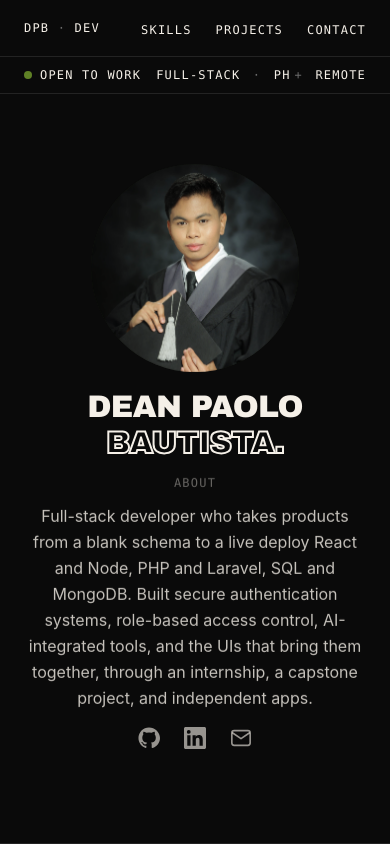
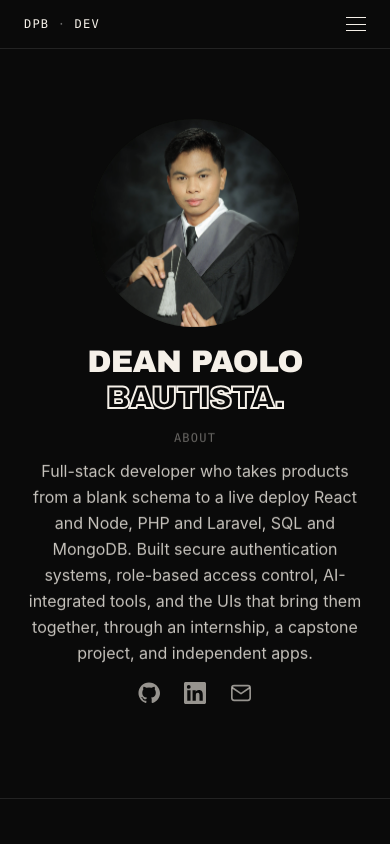
Before and after one commit to DeanBautista/Portfolio, a React (Vite) app: page /home in a window 390 px wide. Shown: the top 844 px of the page. Built offline with nearby package versions, Linux system fonts and the light colour scheme.

Commit message:
Updated the header

```diff
--- a/src/components/Navbar.jsx
+++ b/src/components/Navbar.jsx
@@ -1,13 +1,29 @@
+import { useState, useEffect } from "react";
+
+const NAV_ITEMS = ["Skills", "Experience", "Projects", "Contact"];
+
 export default function Navbar() {
+  const [open, setOpen] = useState(false);
+
+  // Lock page scroll while the overlay menu is open
+  useEffect(() => {
+    document.body.style.overflow = open ? "hidden" : "";
+    return () => {
+      document.body.style.overflow = "";
+    };
+  }, [open]);
+
   return (
-    <header className="w-full bg-[#0a0a0a]">
+    <header className="relative w-full bg-[#0a0a0a]">
       {/* Top nav row */}
-      <nav className="flex items-center justify-between px-6 py-4 border-b border-white/10">
+      <nav className="relative z-50 flex items-center justify-between px-6 py-4 border-b border-white/10 bg-[#0a0a0a]">
         <span className="text-[#f5f0e8] text-xs tracking-widest uppercase font-mono">
           DPB <span className="text-white/40">·</span> DEV
         </span>
-        <ul className="flex items-center gap-6 md:gap-8">
-          {["Skills", "Projects", "Contact"].map((item) => (
+
+        {/* Desktop links */}
+        <ul className="hidden md:flex items-center gap-6 md:gap-8">
+          {NAV_ITEMS.map((item) => (
             <li key={item}>
               <a
                 href={`#${item.toLowerCase()}`}
@@ -18,20 +34,56 @@ export default function Navbar() {
             </li>
           ))}
         </ul>
+
+        {/* Hamburger button (mobile only) */}
+        <button
+          type="button"
+          onClick={() => setOpen((prev) => !prev)}
+          aria-expanded={open}
+          aria-controls="mobile-menu"
+          aria-label={open ? "Close menu" : "Open menu"}
+          className="md:hidden relative w-5 h-3.5 flex flex-col justify-between group"
+        >
+          <span
+            className={`block h-px w-full bg-[#f5f0e8] transition-transform duration-300 ${
+              open ? "translate-y-[6.5px] rotate-45" : ""
+            }`}
+          />
+          <span
+            className={`block h-px w-full bg-[#f5f0e8] transition-opacity duration-200 ${
+              open ? "opacity-0" : "opacity-100"
+            }`}
+          />
+          <span
+            className={`block h-px w-full bg-[#f5f0e8] transition-transform duration-300 ${
+              open ? "-translate-y-[6.5px] -rotate-45" : ""
+            }`}
+          />
+        </button>
       </nav>
 
-      {/* Status bar */}
-      <div className="flex items-center justify-between px-6 py-2.5 border-b border-white/10">
-        <div className="flex items-center gap-2">
-          <span className="w-2 h-2 rounded-full bg-[#a8e63d] animate-pulse" />
-          <span className="text-[#f5f0e8] text-xs tracking-widest uppercase font-mono">
-            Open to Work
-          </span>
-        </div>
-        <span className="text-[#f5f0e8] text-xs tracking-widest uppercase font-mono">
-          Full-Stack <span className="text-white/40 mx-1">·</span> PH
-          <span className="text-white/40 mx-1">+</span> Remote
-        </span>
+      {/* Mobile menu — overlays the screen, doesn't push content */}
+      <div
+        id="mobile-menu"
+        className={`md:hidden absolute inset-x-0 top-full h-screen bg-[#0a0a0a] z-40 transition-opacity duration-300 ease-in-out ${
+          open
+            ? "opacity-100 pointer-events-auto"
+            : "opacity-0 pointer-events-none"
+        }`}
+      >
+        <ul className="flex flex-col px-6 py-2">
+          {NAV_ITEMS.map((item) => (
+            <li key={item} className="border-t border-white/5 first:border-t-0">
+              <a
+                href={`#${item.toLowerCase()}`}
+                onClick={() => setOpen(false)}
+                className="block py-4 text-[#f5f0e8] text-xs tracking-widest uppercase font-mono hover:text-white transition-colors"
+              >
+                {item}
+              </a>
+            </li>
+          ))}
+        </ul>
       </div>
     </header>
   );
```
